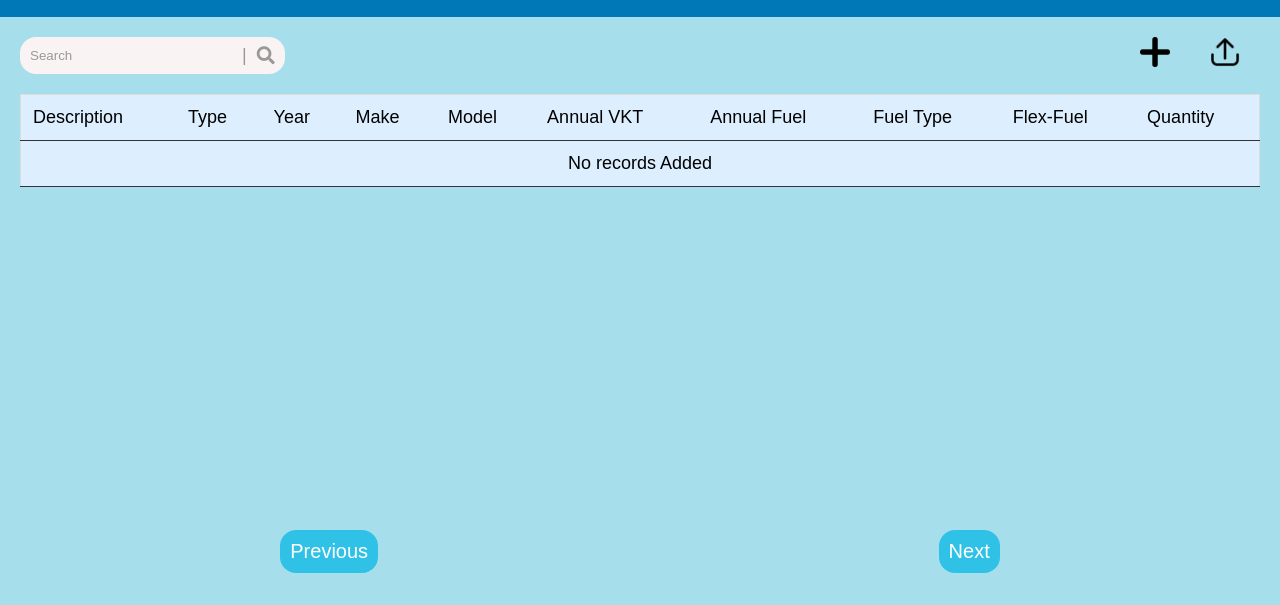
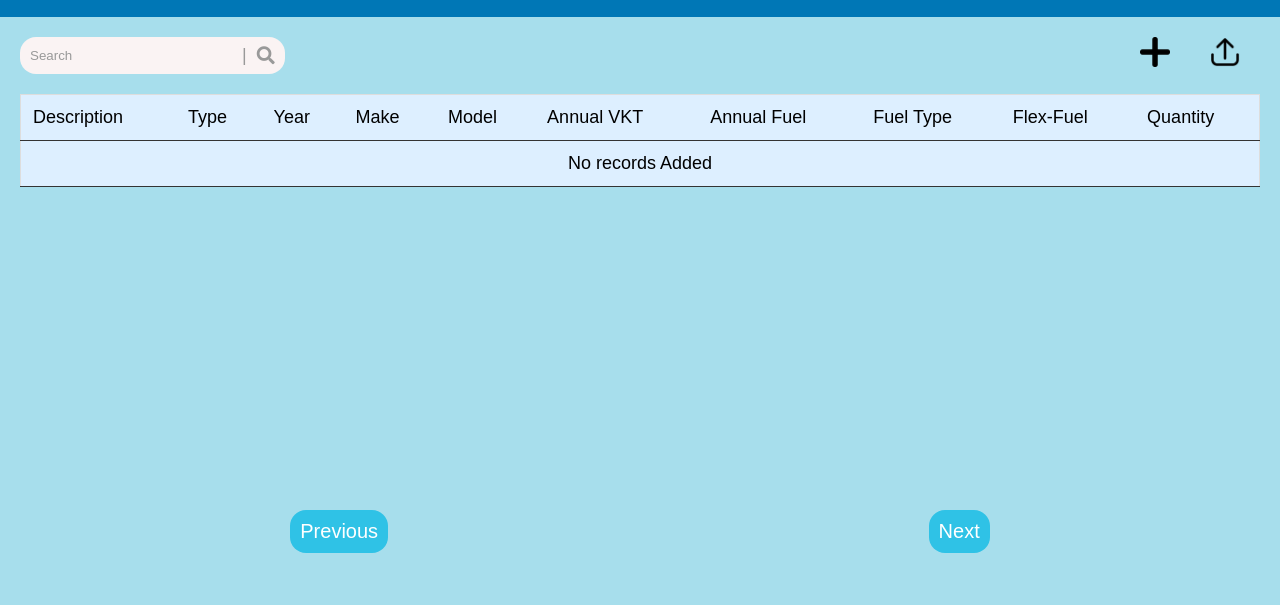
Before and after one commit to dhvani2510/climate-neutral-by-ecocoders, a website: page main.html in a window 1280 px wide. Shown: the part 66-671 px from the top of the page. Drawn offline with Linux system fonts and the light colour scheme; some packages are replaced by stand-ins of ours; no server answers; a script that the page names is missing.

Commit message:
Fixed the issues for previous and next allignment

```diff
--- a/css/styles.css
+++ b/css/styles.css
@@ -117,15 +117,9 @@ nav ul li a:hover {
     flex-direction: column;
     background-color: #a7deec;
     padding: 20px;
-    position: relative;
-    padding-bottom: 70px;
 }
 
 .main .direction-buttons{
-    position: absolute;
-  bottom: 0px;
-  left: 0;
-  right: 0;
   display: flex;
   justify-content: space-around;
   margin-top: 20px;
--- a/css/user-input-styles.css
+++ b/css/user-input-styles.css
@@ -1,6 +1,7 @@
-#table{
-  overflow: auto;
-  max-height: 100vh;
+#table {
+  display: flex;
+  flex-direction: column;
+  flex-grow: 1;
 }
 
 .main-content-head {
```
